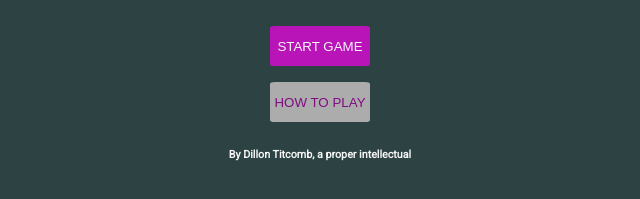
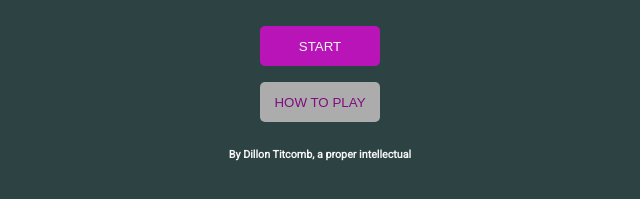
Before and after one commit to dillontitcomb/idiots-delight, a plain HTML site: page index.html in a window 1280 px wide. Shown: the part 143-342 px from the top of the page, without its empty margins (320-960 px from the left). Drawn offline with Linux system fonts and the light colour scheme.

Commit message:
change button styles.

```diff
--- a/index.html
+++ b/index.html
@@ -12,9 +12,7 @@
       <h1 class="landing-header">Welcome to Idiot's Delight</h1>
       <h3><em>A game for the proper intellectual</em></h3>
       <div class="start-menu">
-				<a href="game.html"
-					><button class="btn btn-primary">START GAME</button></a
-				>
+        <a href="game.html"><button class="btn btn-primary">START</button></a>
         <br />
         <button onclick="handleHowToPlay()" class="btn btn-secondary">
           HOW TO PLAY
--- a/style.css
+++ b/style.css
@@ -15,8 +15,6 @@ body {
   font-family: 'Roboto', sans-serif;
   line-height: 1.6;
   background: #2d4343;
-	/* background: url('./img/trees.jpg') no-repeat fixed center;
-	background-size: 100%; */
   color: whitesmoke;
 }
 
@@ -158,15 +156,14 @@ i.fa-diamond {
 .btn {
   border: none;
   display: inline-block;
-	margin: auto;
-	margin-top: 0.5rem;
-	margin-bottom: 0.5rem;
+  margin: 0.5rem;
   min-height: 40px;
-	min-width: 100px;
+  min-width: 120px;
+  padding: 0.5rem;
   background: #b814b8;
   color: whitesmoke;
   text-align: center;
-	border-radius: 5%;
+  border-radius: 5px;
 }
 .btn-secondary {
   background: rgb(172, 172, 172);
```
Lines whose indentation alone changed are shown as unchanged.
